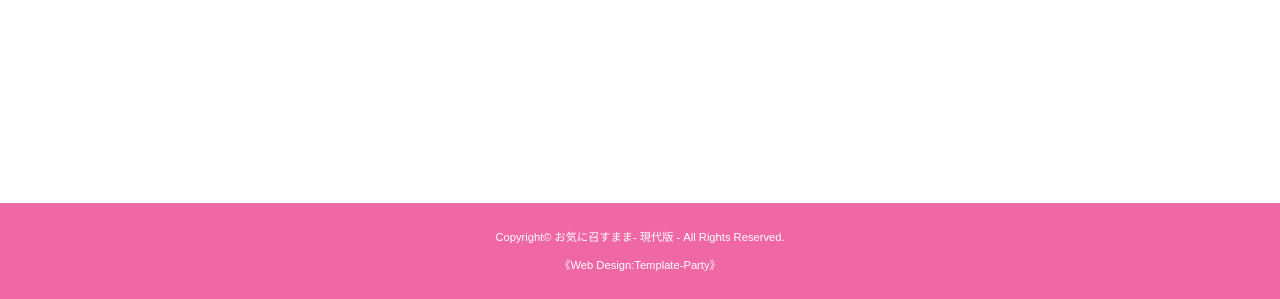
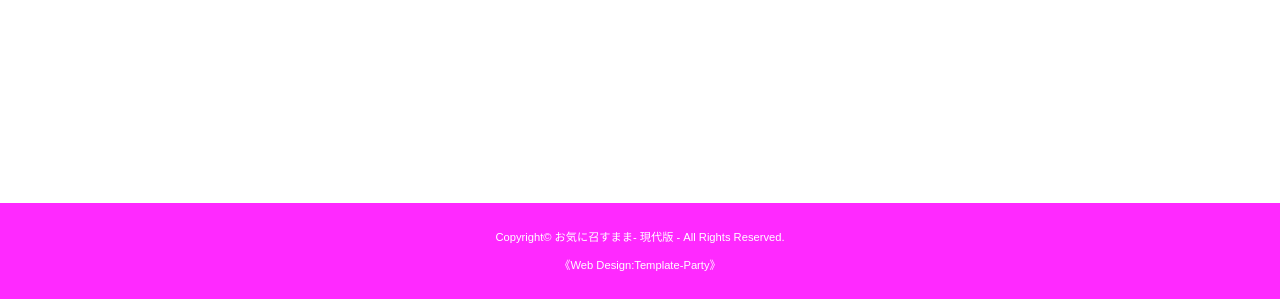
Before and after one commit to okinimesumamateam/website, a plain HTML site: page index.html in a window 1280 px wide. Shown: the part 501-800 px from the top of the page. Drawn offline with nearby package versions, Linux system fonts and the light colour scheme.

Commit message:
カラーコード変更

```diff
--- a/css/style.css
+++ b/css/style.css
@@ -20,7 +20,7 @@
 ここのカラーコードを変更するだけで、テンプレートのテーマカラーが変わります。
 ---------------------------------------------------------------------------*/
 :root {
-    --primary-color: #F067A6;
+    --primary-color: #FF29FF;
 }
 
 
```
